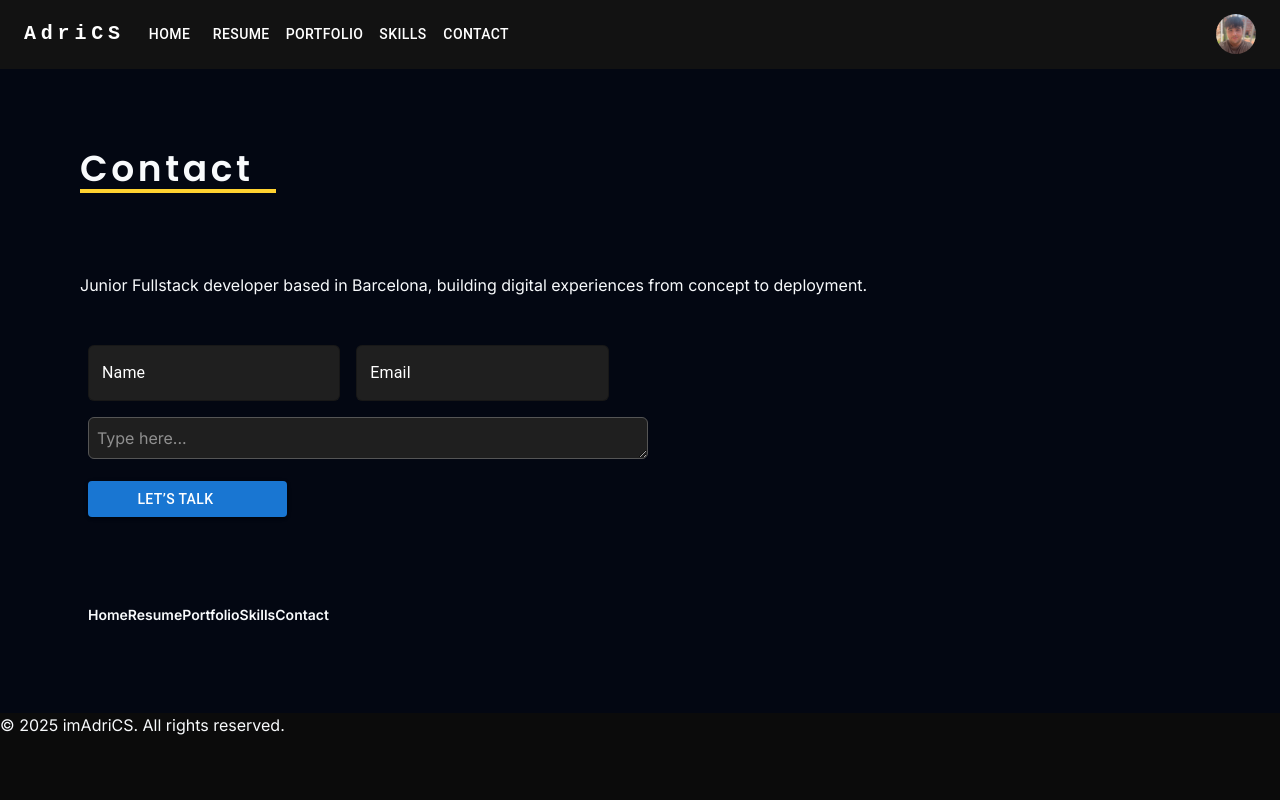
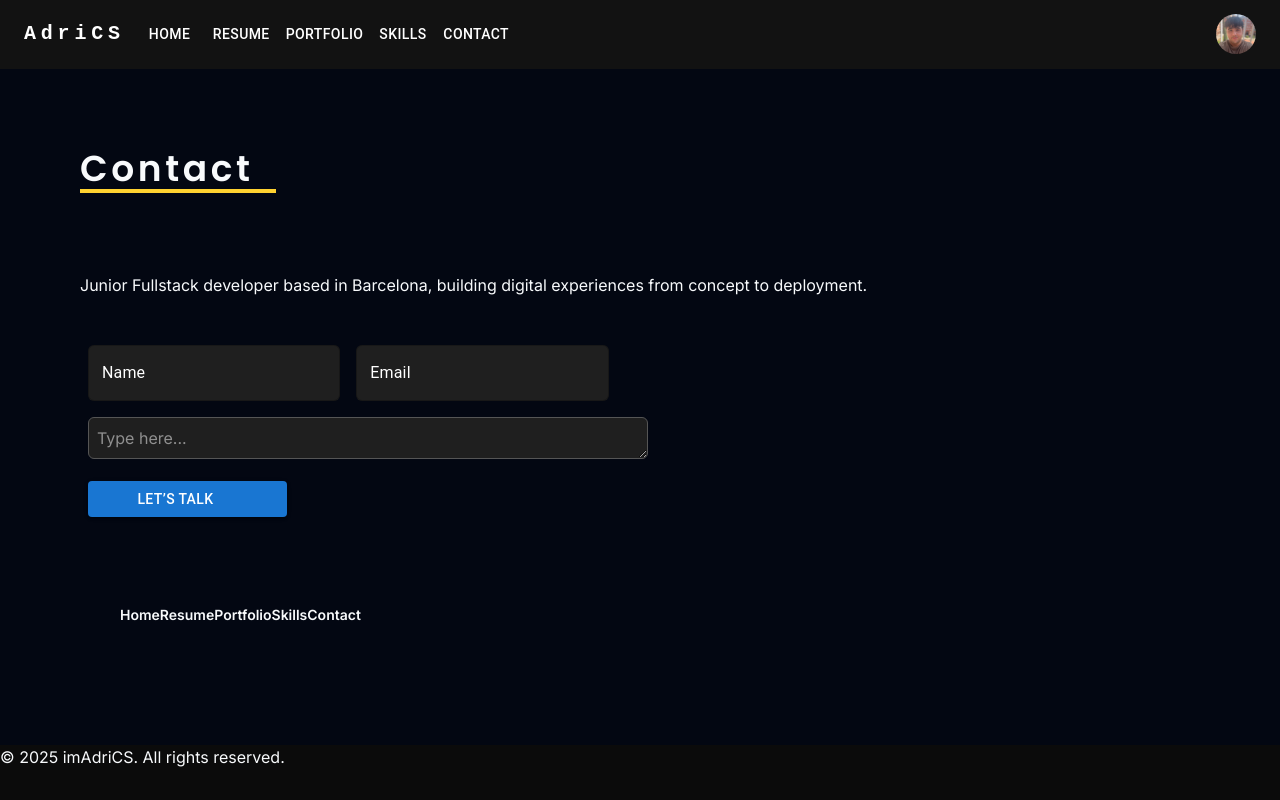
Before and after one commit to Adriics/portfolio, a Next.js app: page /contact in a window 1280 px wide. Built offline with nearby package versions, Linux system fonts and the light colour scheme; some icons are missing.

Commit message:
feat: update contact styles

```diff
--- a/src/components/sections/Contact.tsx
+++ b/src/components/sections/Contact.tsx
@@ -130,7 +130,7 @@ export function Contact() {
                 {messageFeedback}
               </Alert>
             )}
-            <div className="flex text-sm pt-18 font-semibold">
+            <div className="flex text-sm p-8 pt-18 font-semibold">
               {pages.map((p) => (
                 <div key={p.name}>
                   <a href={p.href}>{p.name}</a>
```
